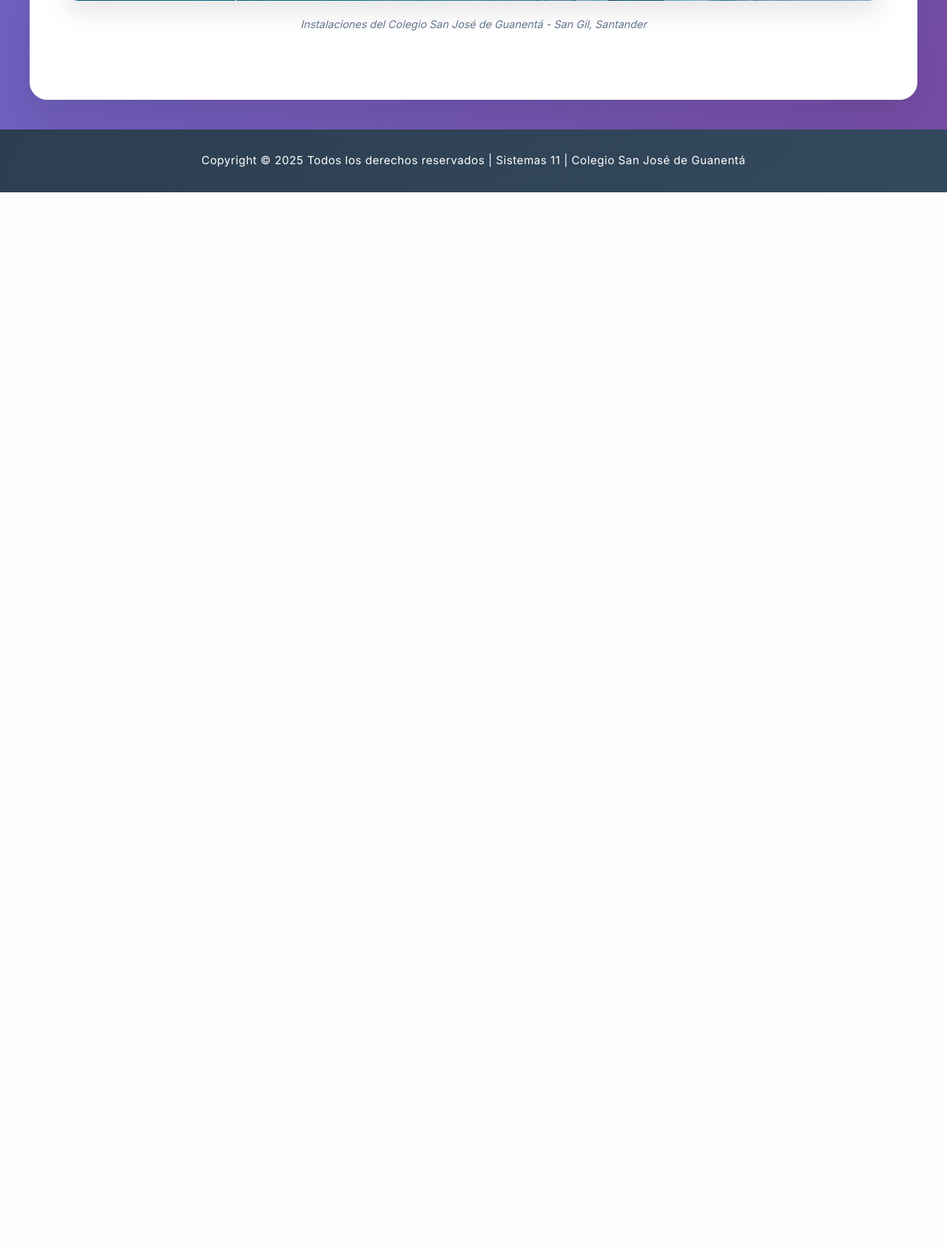
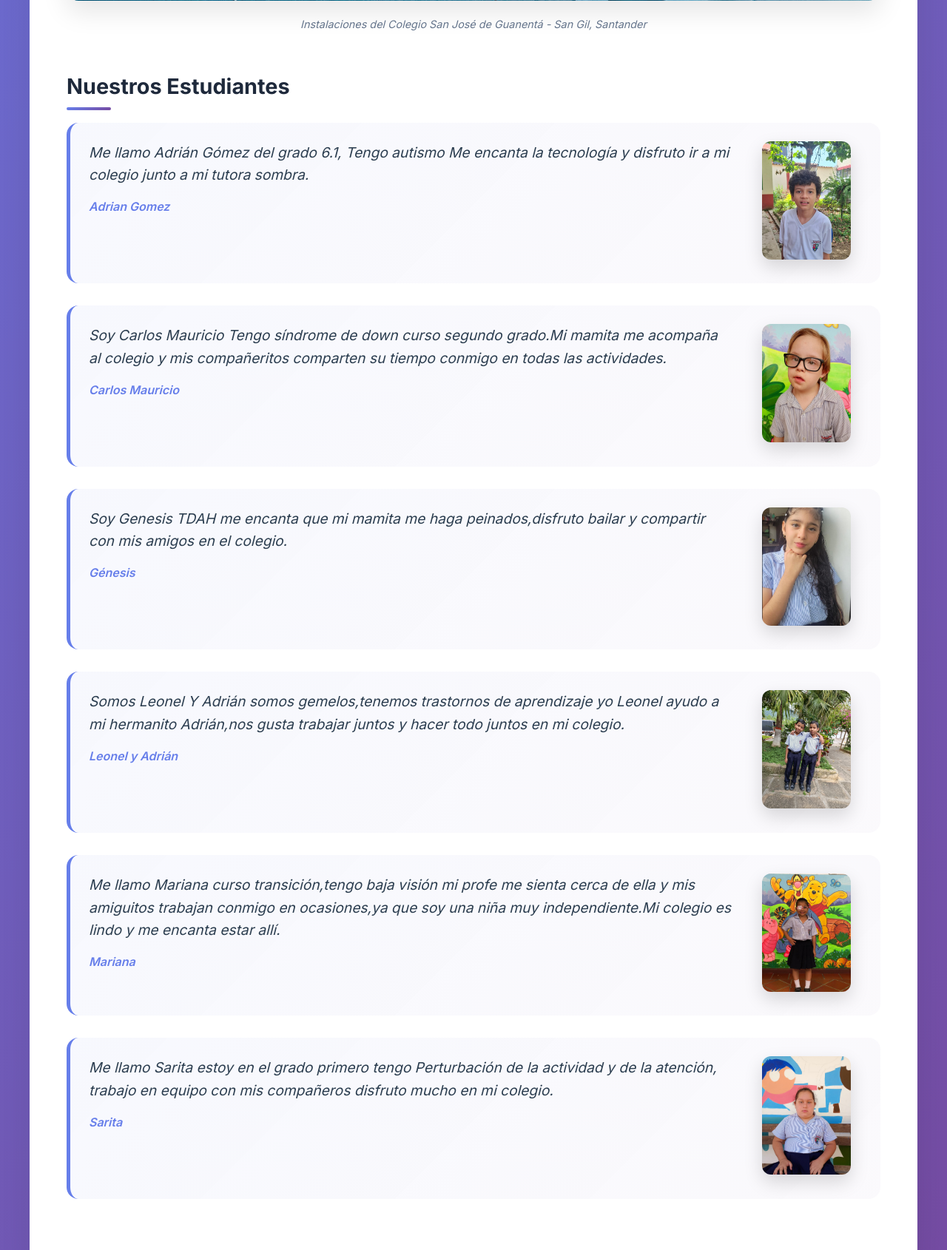
Before and after one commit to SebasF10/LUDIK, a PHP site: page / in a window 1280 px wide. Shown: the part 2008-3698 px from the top of the page at 74% size. Before the commit the page ends 2268 px from the top, so only its background shows below. Run offline with PHP 8.4, Linux system fonts and the light colour scheme.

Commit message:
arreglos del Index

```diff
--- a/Css/Index.css
+++ b/Css/Index.css
@@ -939,3 +939,58 @@ header {
         padding: 25px 20px;
     }
 }
+
+/* Sección Estudiantes */
+.students-section {
+    margin: 50px 0;
+}
+
+.students-container {
+    display: flex;
+    flex-direction: column;
+    gap: 30px;
+}
+
+.student-card {
+    display: flex;
+    align-items: flex-start;
+    gap: 25px;
+    background: linear-gradient(135deg, rgba(102, 126, 234, 0.05) 0%, rgba(118, 75, 162, 0.03) 100%);
+    border-radius: 16px;
+    padding: 25px;
+    border-left: 5px solid #667eea;
+}
+
+.student-text {
+    flex: 2;
+}
+
+.student-image {
+    flex: 0 0 150px;
+    text-align: center;
+}
+
+.student-photo {
+    width: 120px;
+    height: 160px;
+    object-fit: cover;
+    border-radius: 12px;
+    box-shadow: 0 10px 25px rgba(0, 0, 0, 0.15);
+    transition: transform 0.3s ease;
+}
+
+.student-photo:hover {
+    transform: scale(1.05);
+}
+
+/* Responsive */
+@media (max-width: 768px) {
+    .student-card {
+        flex-direction: column;
+        text-align: center;
+    }
+
+    .student-image {
+        margin-top: 15px;
+    }
+}
--- a/Index.html
+++ b/Index.html
@@ -78,7 +78,97 @@
                 <img src="img\colegio.jpg" alt="Colegio San José de Guanentá" class="imagen-colegio">
                 <p class="pie-imagen">Instalaciones del Colegio San José de Guanentá - San Gil, Santander</p>
             </div>
+
+            <!-- Sección Estudiantes -->
+            <div class="students-section">
+                <h2 class="titulo-seccion">Nuestros Estudiantes</h2>
+
+                <div class="students-container">
+                    <!-- Ejemplo estudiante -->
+                    <div class="student-card">
+                        <div class="student-text">
+                            <blockquote class="cita">
+                                Me llamo Adrián Gómez del grado 6.1, Tengo autismo
+                                Me encanta la tecnología y disfruto ir a mi colegio junto a mi tutora sombra.
+                            </blockquote>
+                            <cite class="autor-cita">Adrian Gomez</cite>
+                        </div>
+                        <div class="student-image">
+                            <img src="photos\Adrian_Gomez.jpg" alt="Adrian Gomez" class="student-photo">
+                        </div>
+                    </div>
+
+                    <div class="student-card">
+                        <div class="student-text">
+                            <blockquote class="cita">
+                                Soy Carlos Mauricio Tengo síndrome de down curso segundo grado.Mi mamita me acompaña al
+                                colegio y mis compañeritos comparten su tiempo conmigo en todas las actividades.
+                            </blockquote>
+                            <cite class="autor-cita"> Carlos Mauricio</cite>
+                        </div>
+                        <div class="student-image">
+                            <img src="photos\Carlos_Mauricio.jpg" alt="Carlos Mauricio" class="student-photo">
+                        </div>
+                    </div>
+
+                    <!-- Agrega más copiando el mismo formato -->
+                    <div class="student-card">
+                        <div class="student-text">
+                            <blockquote class="cita">
+                                Soy Genesis TDAH me encanta que mi mamita me haga peinados,disfruto bailar y compartir
+                                con mis
+                                amigos en el colegio.
+                            </blockquote>
+                            <cite class="autor-cita"> Génesis</cite>
+                        </div>
+                        <div class="student-image">
+                            <img src="photos\Genesis.jpg" alt="Genesis" class="student-photo">
+                        </div>
+                    </div>
+
+                    <div class="student-card">
+                        <div class="student-text">
+                            <blockquote class="cita">
+                                Somos Leonel Y Adrián somos gemelos,tenemos trastornos de aprendizaje yo Leonel ayudo a
+                                mi hermanito Adrián,nos gusta trabajar juntos y hacer todo juntos en mi colegio.
+                            </blockquote>
+                            <cite class="autor-cita"> Leonel y Adrián</cite>
+                        </div>
+                        <div class="student-image">
+                            <img src="photos\Leonel_y_Adrian.jpg" alt="Leonel y Adrian" class="student-photo">
+                        </div>
+                    </div>
+
+                    <div class="student-card">
+                        <div class="student-text">
+                            <blockquote class="cita">
+                                Me llamo Mariana curso transición,tengo baja visión mi profe me sienta cerca de ella y
+                                mis amiguitos trabajan conmigo en ocasiones,ya que soy una niña muy independiente.Mi
+                                colegio es lindo y me encanta estar allí.
+                            </blockquote>
+                            <cite class="autor-cita"> Mariana</cite>
+                        </div>
+                        <div class="student-image">
+                            <img src="photos\Mariana.jpg" alt="Mariana" class="student-photo">
+                        </div>
+                    </div>
+
+                    <div class="student-card">
+                        <div class="student-text">
+                            <blockquote class="cita">
+                                Me llamo Sarita estoy en el grado primero tengo Perturbación de la actividad y de la
+                                atención, trabajo en equipo con mis compañeros disfruto mucho en mi colegio.
+                            </blockquote>
+                            <cite class="autor-cita">Sarita</cite>
+                        </div>
+                        <div class="student-image">
+                            <img src="photos\Sarita.jpg" alt="Sarita" class="student-photo">
+                        </div>
+                    </div>
+                </div>
+            </div>
         </section>
+
 
         <!-- Sección Inclusión -->
         <section id="inclusion" class="section">
```
Also changed, not shown: photos/Adrian_Gomez.jpg (added), photos/Carlos_Mauricio.jpg (added), photos/Genesis.jpg (added), photos/Leonel_y_Adrian.jpg (added), photos/Mariana.jpg (added), photos/Sarita.jpg (added).
